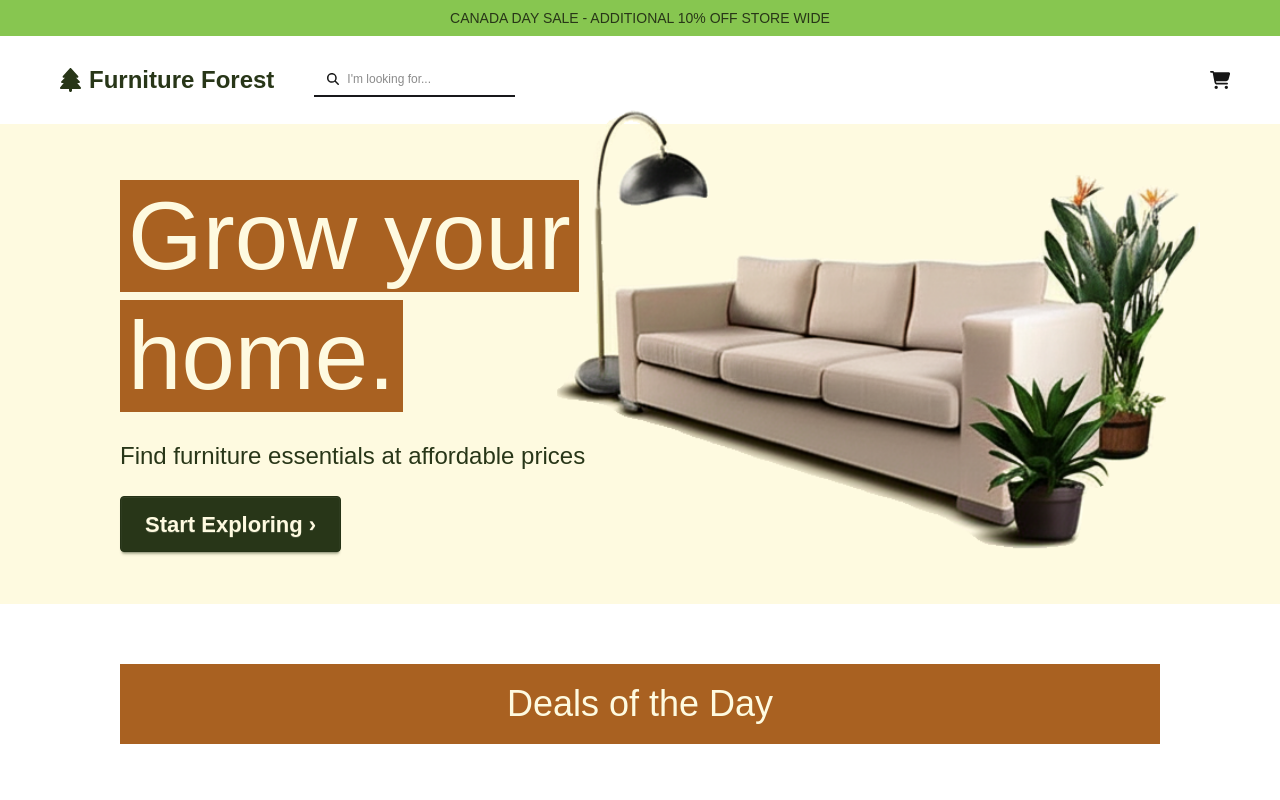
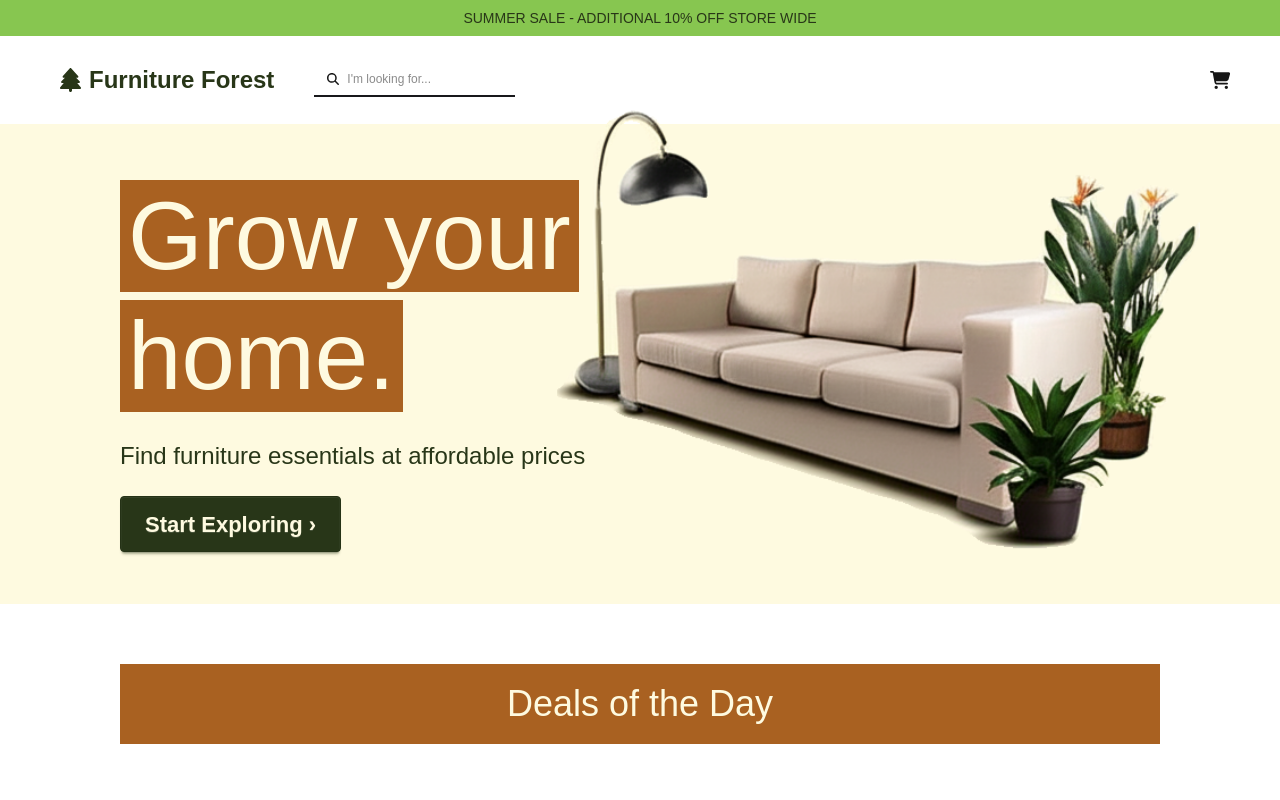
Before and after one commit to Moonfox404/SEG3125-e-commerce, a Next.js app in the folder e-commerce/: page / in a window 1280 px wide. Shown: the top 800 px of the page. Built offline with nearby package versions, Linux system fonts and the light colour scheme.

Commit message:
change canada day sale -> summer sale

```diff
--- a/e-commerce/app/layout.tsx
+++ b/e-commerce/app/layout.tsx
@@ -34,7 +34,7 @@ export default function RootLayout({
         className={`${geistSans.variable} ${geistMono.variable} antialiased`}
       >
         <div className="w-full h-fit p-2 text-center bg-accent text-accent-content text-sm">
-          CANADA DAY SALE - ADDITIONAL 10% OFF STORE WIDE
+          SUMMER SALE - ADDITIONAL 10% OFF STORE WIDE
         </div>
         <CartProvider>{children}</CartProvider>
       </body>
```
